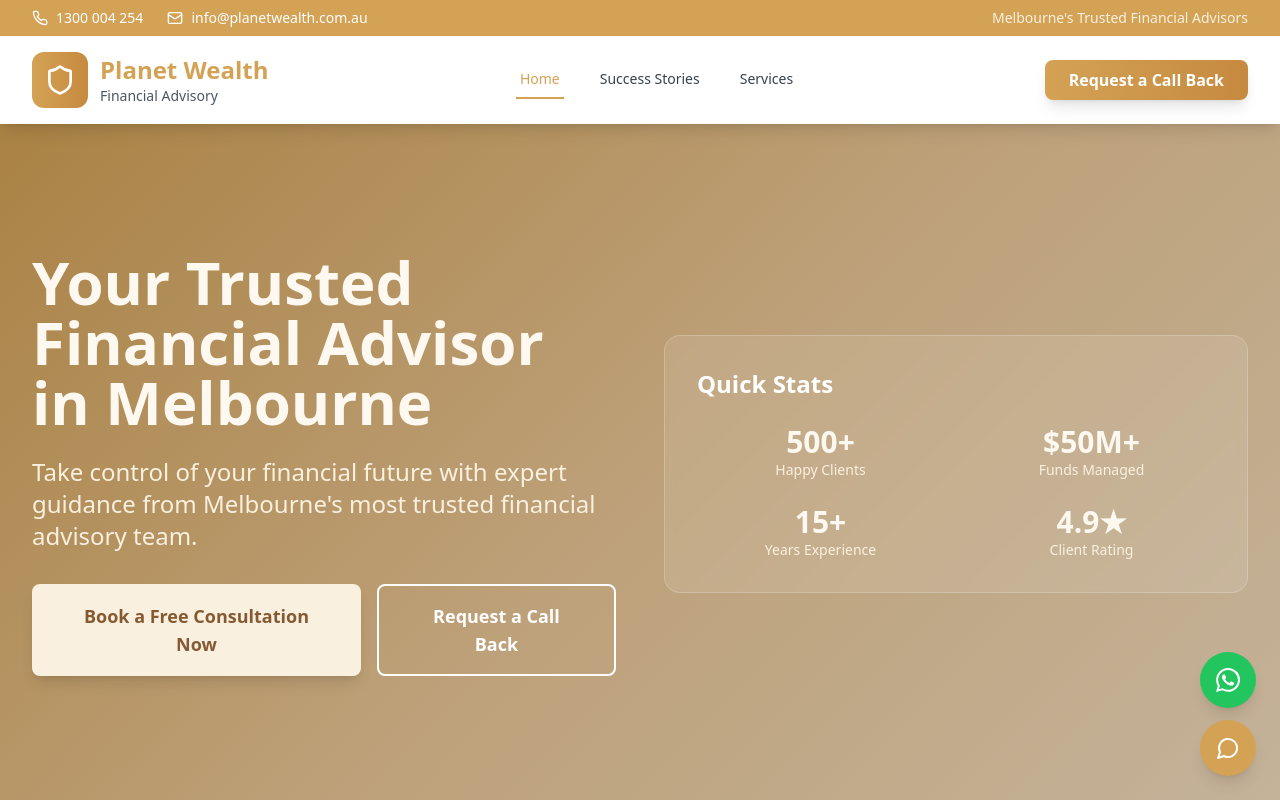
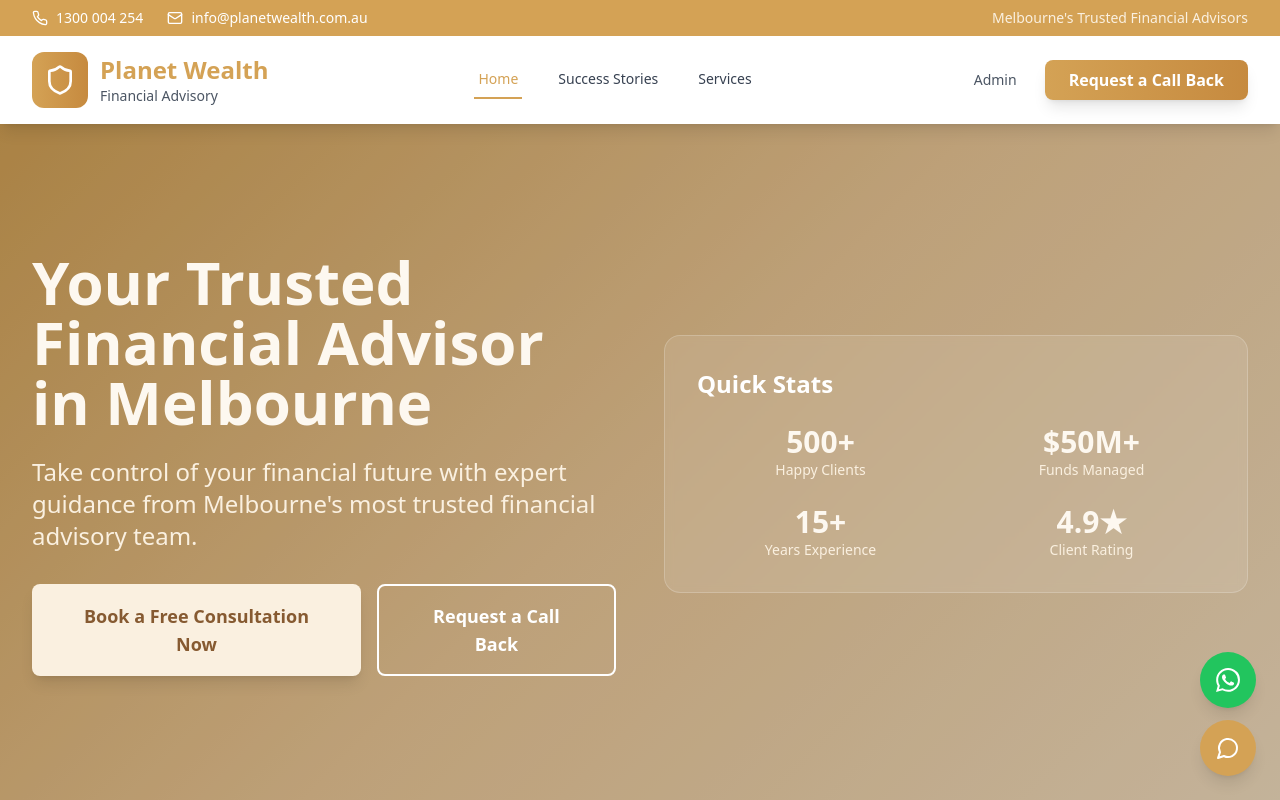
Before and after one commit to zhayat15/planetwealth, a React (Vite) app: page / in a window 1280 px wide. Shown: the top 800 px of the page. Built offline with nearby package versions, Linux system fonts and the light colour scheme.

Commit message:
Add Admin Login Link to Header

```diff
--- a/src/components/Header.tsx
+++ b/src/components/Header.tsx
@@ -77,6 +77,13 @@ const Header = () => {
 
           {/* CTA Button */}
           <div className="hidden md:flex items-center space-x-4">
+            <Link
+              to="/cms"
+              className="text-gray-600 hover:text-gray-900 px-3 py-2 rounded-lg text-sm font-medium transition-colors"
+              title="Admin Login"
+            >
+              Admin
+            </Link>
             <button
               className="text-white px-6 py-2 rounded-lg font-semibold transition-all duration-300 shadow-lg hover:shadow-xl"
               style={{background: 'linear-gradient(to right, #d4a255, #c68a3f)'}}
@@ -125,6 +132,13 @@ const Header = () => {
               </Link>
             ))}
             <div className="mt-4 px-3">
+              <Link
+                to="/cms"
+                onClick={() => setIsMenuOpen(false)}
+                className="block w-full text-center text-gray-700 hover:text-gray-900 px-6 py-2 rounded-lg font-medium transition-colors mb-2"
+              >
+                Admin Login
+              </Link>
               <button
                 className="w-full text-white px-6 py-2 rounded-lg font-semibold transition-all duration-300"
                 style={{background: 'linear-gradient(to right, #d4a255, #c68a3f)'}}
```
